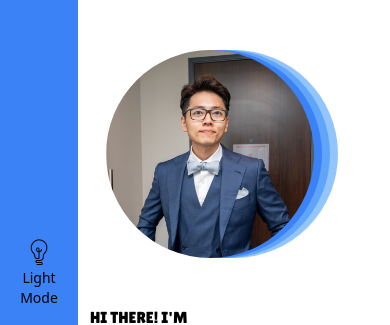
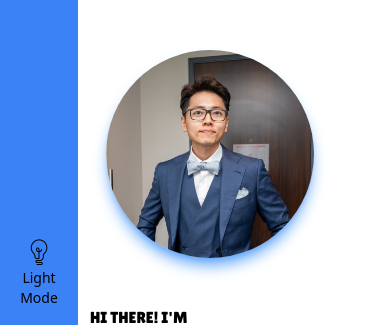
Before and after one commit to Nton23/profile, a website: page index.html in a window 390 px wide. Shown: the part 68-393 px from the top of the page. Drawn offline with Linux system fonts and the light colour scheme.

Commit message:
Add shadow

```diff
--- a/index.html
+++ b/index.html
@@ -58,10 +58,13 @@
                     <!-- Profile picture container -->
                     <div class="relative w-64 h-64">
                         <img src="Images/profile-picture.jpeg" alt=""
-                            class="absolute rounded-full w-52 h-52 lg:w-64 lg:h-64 z-50" />
-                        <div class="absolute bg-blue-500 rounded-full w-52 h-52 lg:w-64 lg:h-64 ml-2 z-40"></div>
-                        <div class="absolute bg-blue-400 rounded-full w-52 h-52 lg:w-64 lg:h-64 ml-4 z-30"></div>
-                        <div class="absolute bg-blue-300 rounded-full w-52 h-52 lg:w-64 lg:h-64 ml-6 z-20"></div>
+                            class="absolute rounded-full shadow-lg shadow-blue-400 w-52 h-52 lg:w-64 lg:h-64 z-50 lg:shadow-none" />
+                        <div class="absolute bg-blue-500 rounded-full lg:w-64 lg:h-64 lg:ml-2 z-40">
+                        </div>
+                        <div class="absolute bg-blue-400 rounded-full lg:w-64 lg:h-64 lg:ml-4 z-30">
+                        </div>
+                        <div class="absolute bg-blue-300 rounded-full lg:w-64 lg:h-64 lg:ml-6 z-20">
+                        </div>
                     </div>
                     <!-- Description Container -->
                     <div class="max-w-md space-y-5">
```
Also changed, not shown: css/style.css.
